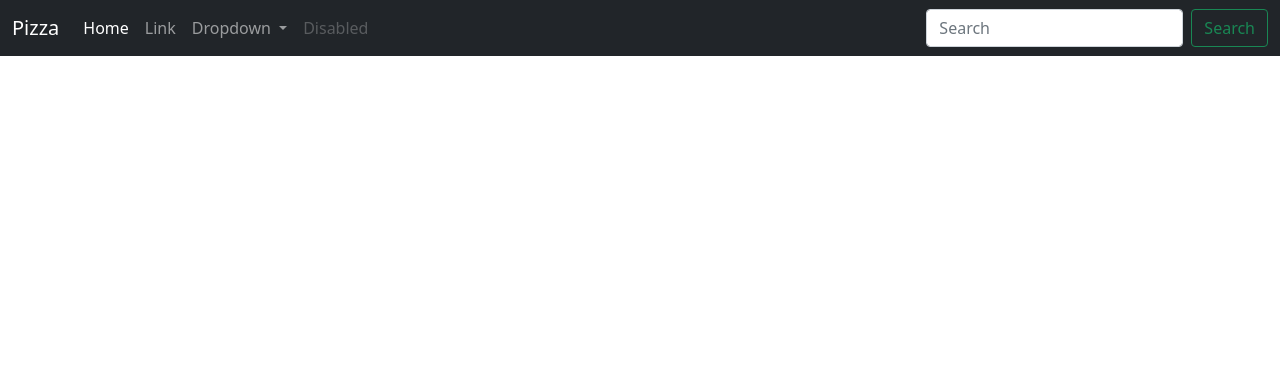
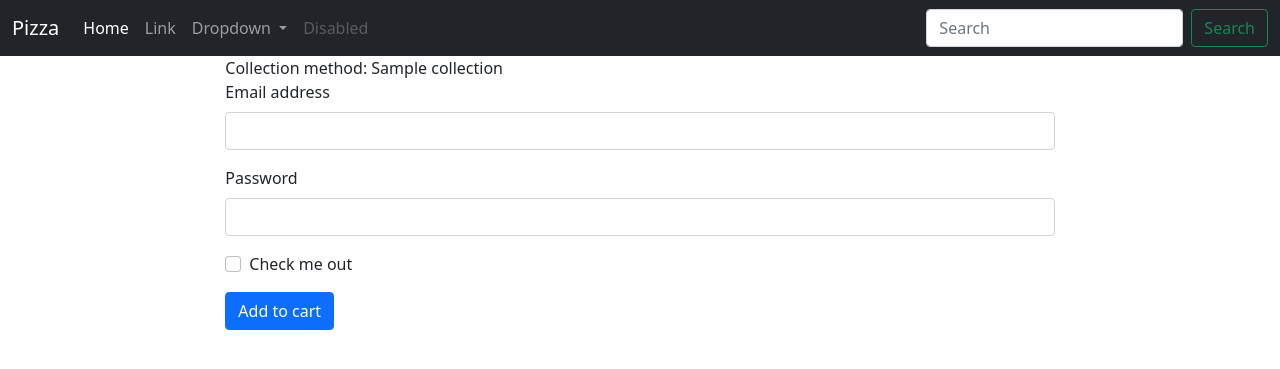
Before and after one commit to petersercombe/PizzaWebApp, a Flask app: template templates/order.html in a window 1280 px wide. Shown: the top 369 px of the page. Run offline with Flask 2, Linux system fonts and the light colour scheme; the template is opened without the code that fills it: most values are stand-ins (such as "Sample title", 1, 10 or a date in 2020); some libraries are stand-ins or nearby versions.

Commit message:
Thursday 28th April

```diff
--- a/main.py
+++ b/main.py
@@ -8,4 +8,9 @@ app = Flask(__name__)
 def home():
     return render_template("index.html")
 
+@app.route("/order")
+def order():
+    collection = request.args["collection"]
+    return render_template("order.html", collection=collection)
+
 app.run(debug=True)
--- a/templates/layout.html
+++ b/templates/layout.html
@@ -2,7 +2,8 @@
 <html lang="en">
 <head>
     <meta charset="UTF-8">
-    <title>{% block title %}{% endblock %}</title>
+    <title>{% block title %}{% endblock %} | Pizza Galore</title>
+    <link rel="icon" type="image/x-icon" href="../static/Pizza.ico">
     <link href="https://cdn.jsdelivr.net/npm/bootstrap@5.1.3/dist/css/bootstrap.min.css" rel="stylesheet" integrity="sha384-1BmE4kWBq78iYhFldvKuhfTAU6auU8tT94WrHftjDbrCEXSU1oBoqyl2QvZ6jIW3" crossorigin="anonymous">
     <script src="https://kit.fontawesome.com/f566edda2f.js" crossorigin="anonymous"></script>
 
--- a/templates/order.html
+++ b/templates/order.html
@@ -1,10 +1,26 @@
 {% extends "layout.html" %}
 
-{% block title %}Home{% endblock %}
+{% block title %}Order{% endblock %}
 
 {% block content %}
 
+Collection method: {{collection}}
 
+<form action="/cart" method="post">
+  <div class="mb-3">
+    <label for="exampleInputEmail1" class="form-label">Email address</label>
+    <input type="email" class="form-control" id="exampleInputEmail1" aria-describedby="emailHelp">
+  </div>
+  <div class="mb-3">
+    <label for="exampleInputPassword1" class="form-label">Password</label>
+    <input type="password" class="form-control" id="exampleInputPassword1">
+  </div>
+  <div class="mb-3 form-check">
+    <input type="checkbox" class="form-check-input" id="exampleCheck1">
+    <label class="form-check-label" for="exampleCheck1">Check me out</label>
+  </div>
+  <button type="submit" class="btn btn-primary">Add to cart</button>
+</form>
 
 
 {% endblock %}
```
Also changed, not shown: static/Pizza.ico (added).
